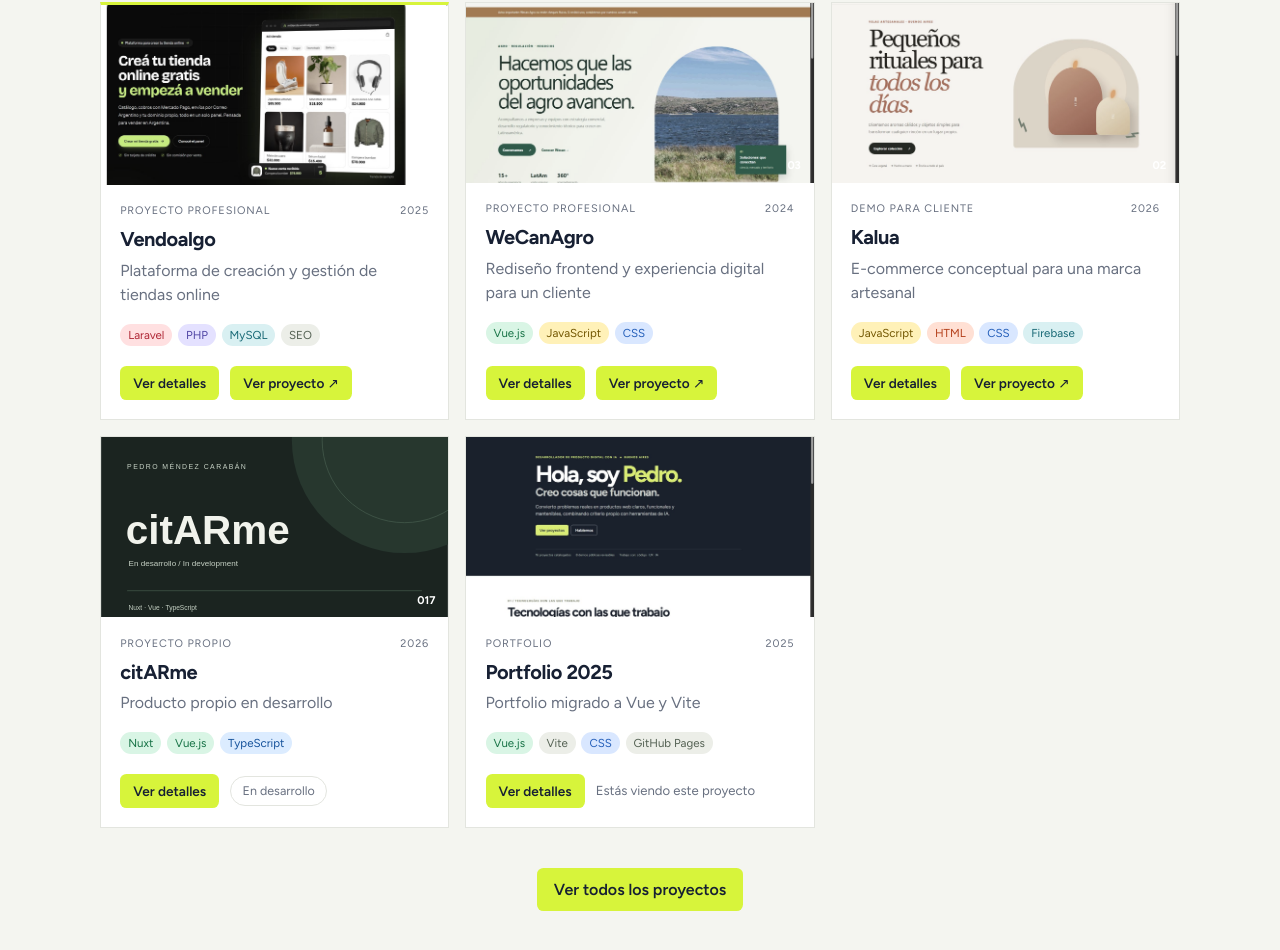
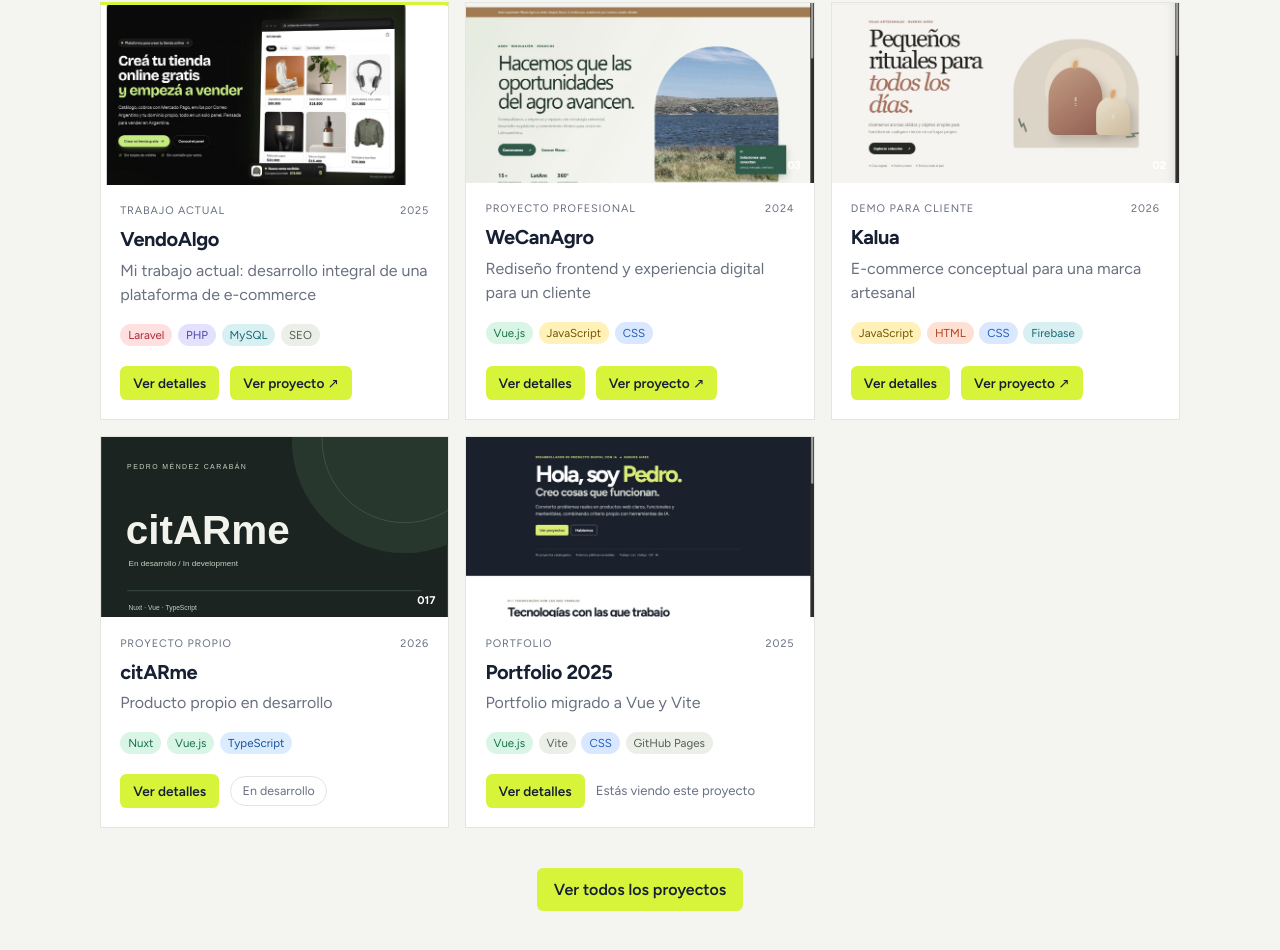
Before and after one commit to Pedro-2577/portfolio-2025, a Vue app: page / in a window 1280 px wide. Shown: the part 1432-2382 px from the top of the page. Built offline with nearby package versions, Linux system fonts and the light colour scheme.

Commit message:
Clarify current full-stack role and contributions at VendoAlgo

```diff
--- a/src/data.js
+++ b/src/data.js
@@ -19,27 +19,27 @@ export const projects = [
   },
   {
     id: 1,
-    title: 'Vendoalgo',
+    title: 'VendoAlgo',
     slug: 'vendoalgo',
     description: 'Plataforma para crear y gestionar tiendas online, con catálogo de productos, medios de pago, opciones de envío y personalización de la tienda.',
-    shortDescription: 'Plataforma de creación y gestión de tiendas online',
+    shortDescription: 'Mi trabajo actual: desarrollo integral de una plataforma de e-commerce',
     image: './project-vendoalgo.jpg',
     github: null,
     live: 'https://vendoalgo.com',
     featured: true,
     private: false,
-    category: 'Proyecto profesional',
+    category: 'Trabajo actual',
     technologies: ['Laravel', 'PHP', 'MySQL', 'SEO'],
     demoType: 'live',
     startDate: '2025',
     academic: false,
     importance: 1,
-    role: 'Desarrollo y mantenimiento de punta a punta dentro de un equipo pequeño',
-    roleEn: 'Full-cycle development and maintenance within a small team',
-    highlights: ['Catálogo y gestión de productos', 'Experiencia de tienda online', 'Mantenimiento evolutivo', 'Trabajo coordinado con el equipo'],
-    highlightsEn: ['Product catalog and management', 'Online store experience', 'Ongoing product maintenance', 'Coordinated team delivery'],
-    outcome: 'Más de un año de trabajo sostenido sobre un producto público de comercio electrónico. El código y las funcionalidades internas no se exponen por tratarse de un proyecto profesional.',
-    outcomeEn: 'More than a year of sustained work on a public e-commerce product. Code and internal features are not exposed because this was professional work.',
+    role: 'Programador full stack dentro del equipo de VendoAlgo. Desarrollo de la plataforma desde cero hasta su versión actual, con participación en frontend, backend, APIs, diseño visual, UX y marketing.',
+    roleEn: 'Full-stack developer on the VendoAlgo team. Development of the platform from scratch to its current version, contributing to frontend, backend, APIs, visual design, UX and marketing.',
+    highlights: ['Desarrollo del frontend y backend desde cero', 'Implementación e integración de APIs utilizadas por la plataforma', 'Diseño visual y experiencia de usuario', 'Participación en marketing y evolución del producto junto al equipo'],
+    highlightsEn: ['Frontend and backend development from scratch', 'Implementation and integration of platform APIs', 'Visual design and user experience', 'Contributions to marketing and ongoing product development with the team'],
+    outcome: 'Una plataforma de comercio electrónico en producción que desarrollé desde cero dentro del equipo y en la que sigo trabajando actualmente.',
+    outcomeEn: 'A production e-commerce platform that I developed from scratch as part of the team and continue to work on today.',
   },
   {
     id: 2,
```
